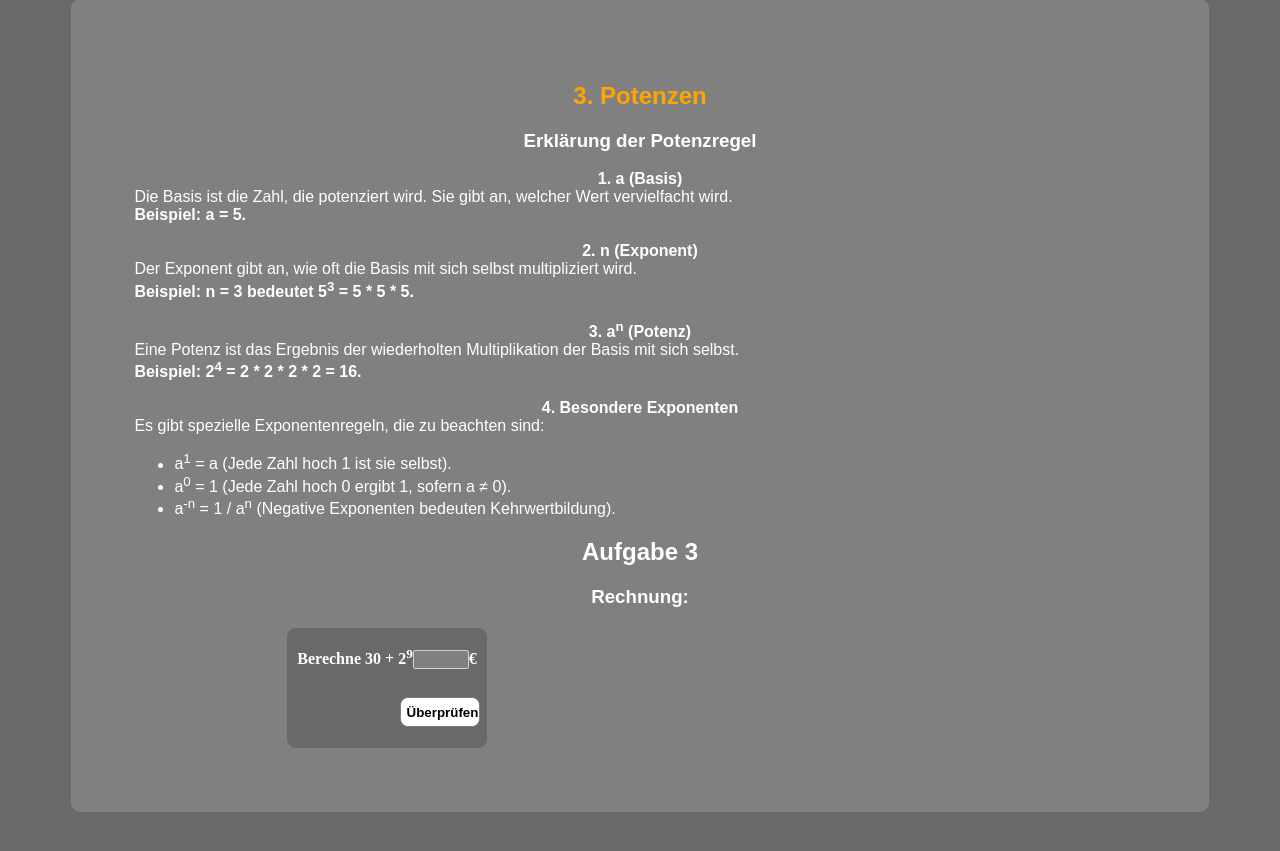
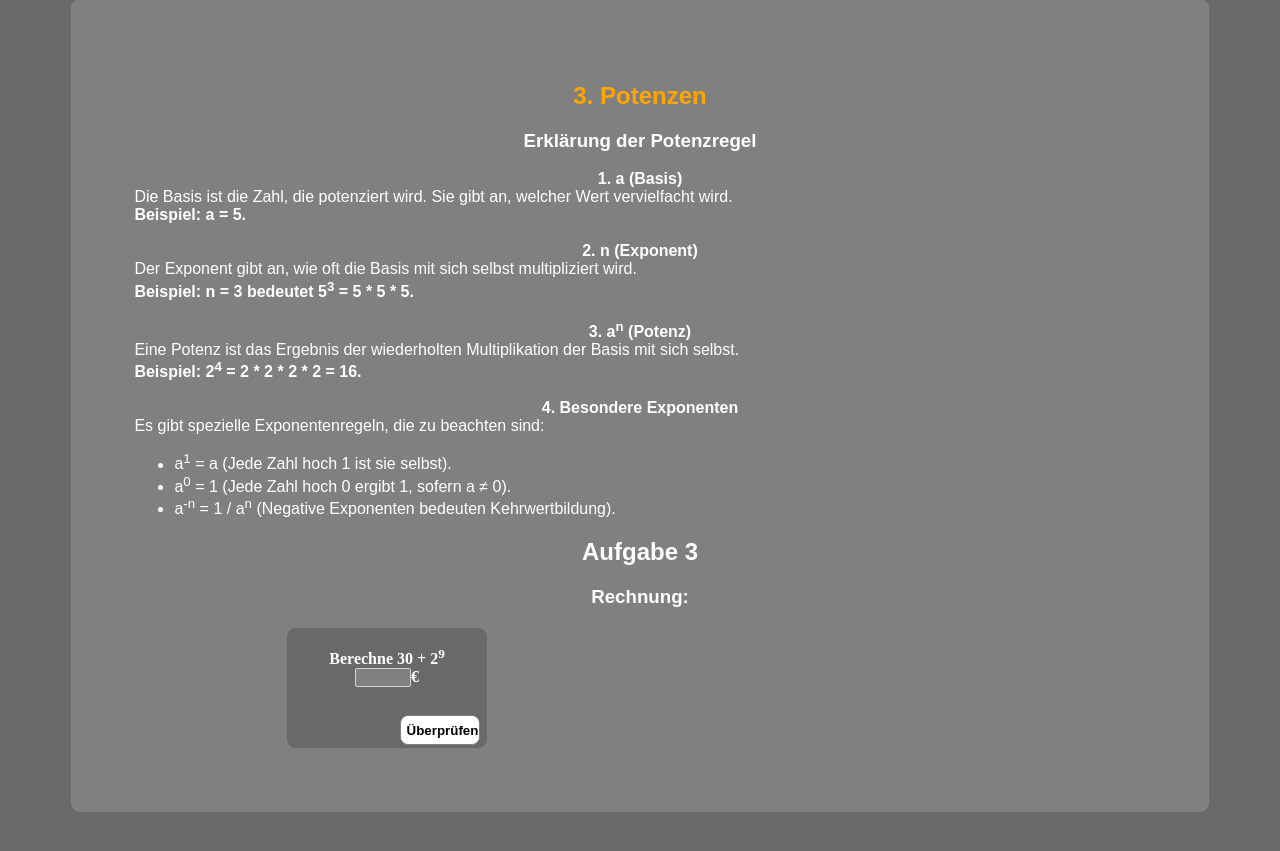
Before and after one commit to sofiansekakri/matheportfolio, a plain HTML site: page index.html in a window 1280 px wide. Shown: the part 3196-4047 px from the top of the page. Drawn offline with Linux system fonts and the light colour scheme.

Commit message:
Aktualisieren von index.html

```diff
--- a/index.html
+++ b/index.html
@@ -484,10 +484,14 @@ x = <span style="color:orange;">7</span>
     <div id="window2" class="window">
     <br>
     <div class="aufgabenstellung">
-    <span class="berechnung">Berechne 30 + 2<sup>9</sup><input id="calc1Input2">€</span><br><br>
-    <span id="wrong2" style="color:red;"></span>
-   </div>
-   <button id="aufloesen2">Überprüfen</button>
+    <span class="berechnung">Berechne 30 + 2<sup>9</sup><br>
+<input id="calc1Input2">€</span>
+<br><br>
+    <span id="wrong2" style="color:red;">
+</span>
+</div>
+
+<button id="aufloesen2">Überprüfen</button>
 <br>
 </div>
 
```
